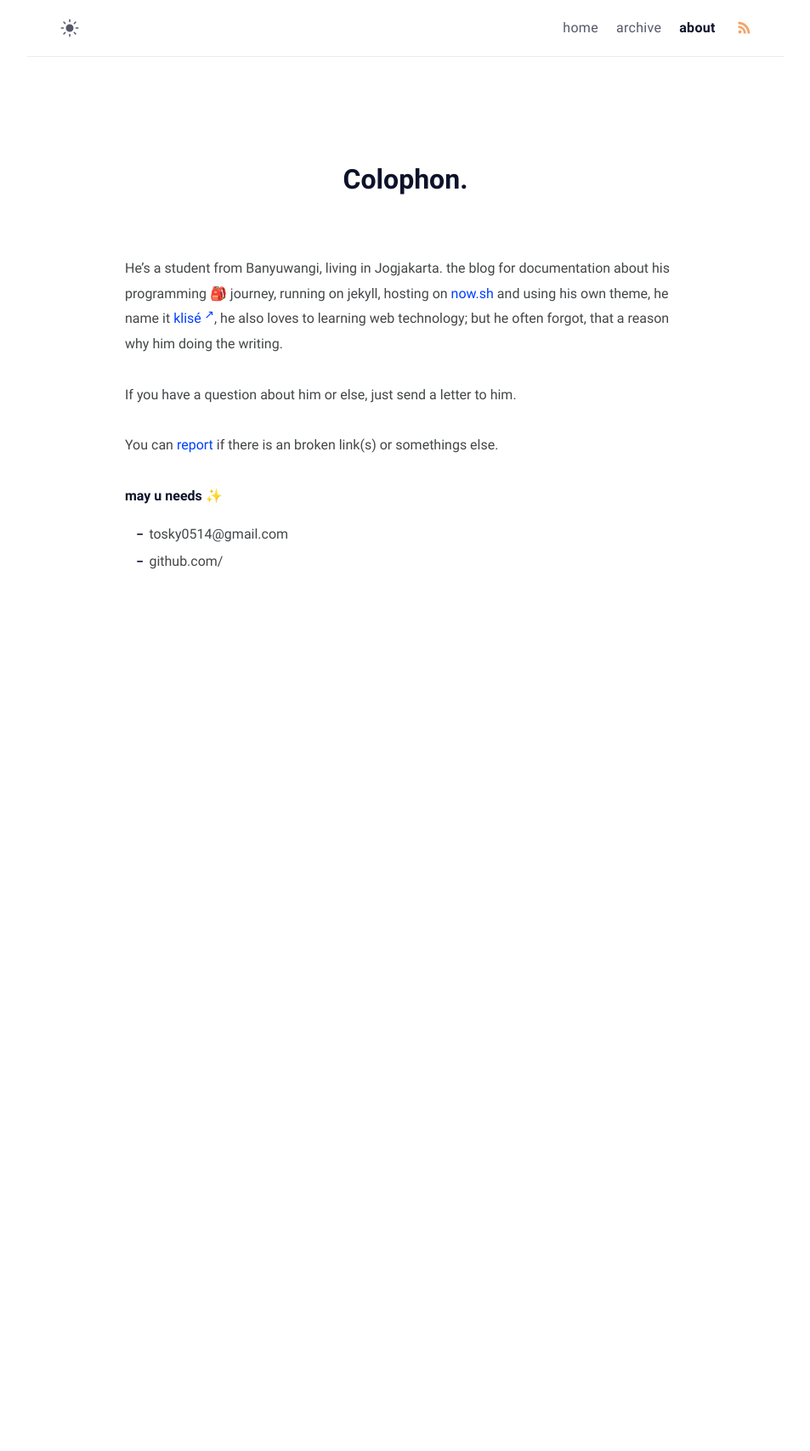
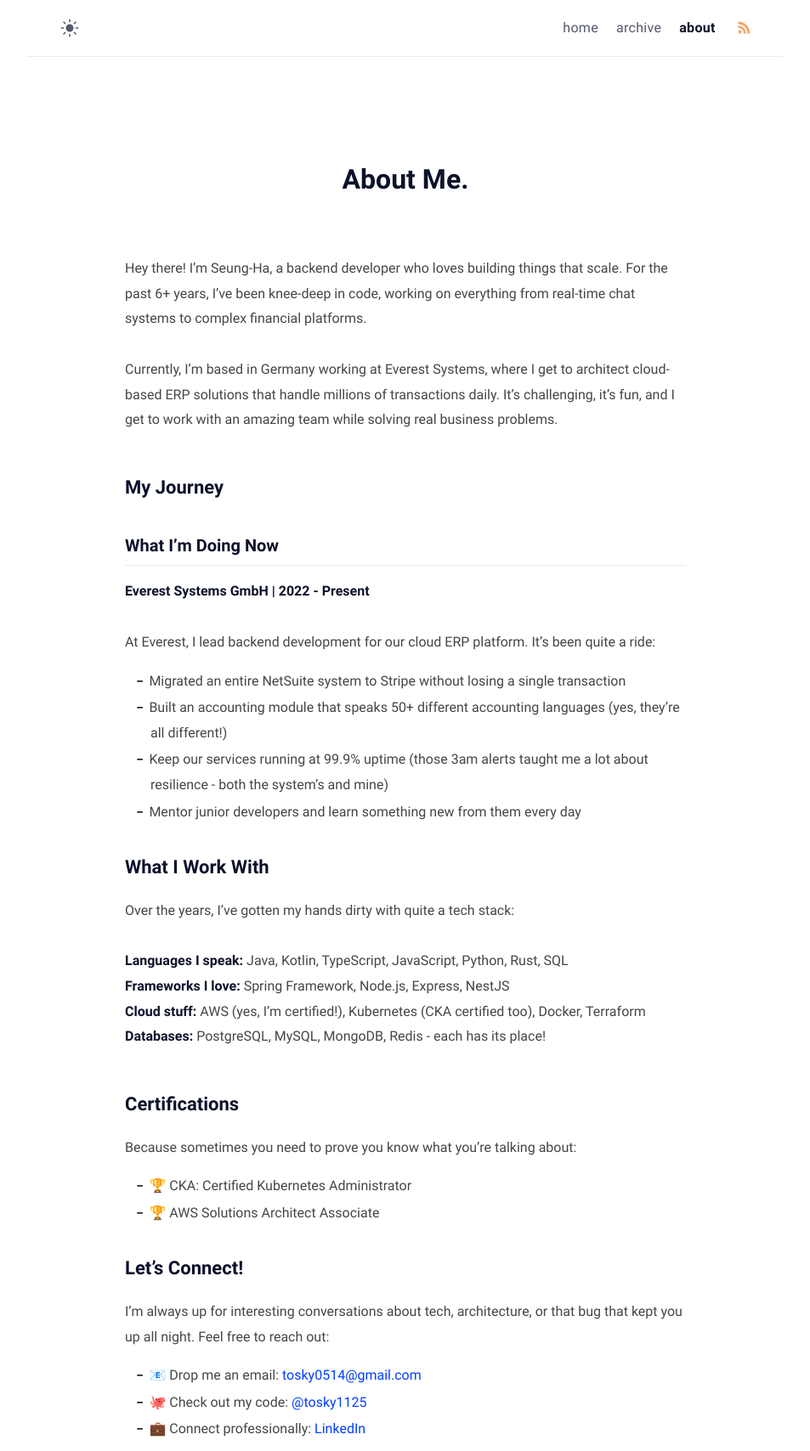
Before and after one commit to tosky1125/tosky1125.github.io, a Jekyll site: the page built from about.markdown, in a window 1280 px wide. Shown: the whole page at 85% size, without its empty margins (163-1116 px from the left). Built offline with Jekyll 4.4.1, drawn with Linux system fonts in a browser that asks for light colours; before the commit the page ends 900 px from its top, so only the background shows below that.

Commit message:
Fix: Update about page and clean up unnecessary files
- Fix about page content display issue
- Remove duplicate about.md file
- Change blog post date to 2021
- Remove Korean welcome post
- Update Gemfile for GitHub Pages compatibility
- Fix author avatar conditional display

```diff
--- a/Gemfile
+++ b/Gemfile
@@ -7,12 +7,12 @@ source "https://rubygems.org"
 #
 # This will help ensure the proper Jekyll version is running.
 # Happy Jekylling!
-gem "jekyll", "~> 4.2.2"
+# gem "jekyll", "~> 4.2.2"
 # This is the default theme for new Jekyll sites. You may change this to anything you like.
 gem "minima", "~> 2.5"
 # If you want to use GitHub Pages, remove the "gem "jekyll"" above and
 # uncomment the line below. To upgrade, run `bundle update github-pages`.
-# gem "github-pages", group: :jekyll_plugins
+gem "github-pages", group: :jekyll_plugins
 # If you have any plugins, put them here!
 group :jekyll_plugins do
   gem "jekyll-feed", "~> 0.12"
--- a/_config.yml
+++ b/_config.yml
@@ -32,6 +32,7 @@ theme: minima
 author:
   name: Shawn Han
   email: tosky0514@gmail.com
+  bio: Backend Developer | Building scalable systems
 plugins:
   - jekyll-feed
 
--- a/_includes/author.html
+++ b/_includes/author.html
@@ -1,9 +1,11 @@
 <div class="author">
+  {% if site.author.avatar %}
   <img
     class="author-avatar"
     src="{{ site.author.avatar }}"
     alt="{{ site.author.username }}"
   />
+  {% endif %}
   <h2 class="author-name">{{ site.author.name }}</h2>
   <p class="author-bio">{{ site.author.bio }}</p>
 </div>
--- a/about.markdown
+++ b/about.markdown
@@ -1,10 +1,8 @@
 ---
 layout: page
-title: About
+title: About Me
 permalink: /about/
 ---
-
-# About Me
 
 Hey there! I'm Seung-Ha, a backend developer who loves building things that scale. For the past 6+ years, I've been knee-deep in code, working on everything from real-time chat systems to complex financial platforms.
 
--- a/about.md
+++ /dev/null
@@ -1,18 +0,0 @@
----
-title: Colophon
-permalink: /about/
-layout: page
-excerpt: Hello peeps, I'm student of computer science from Banyuwangi, living in Jogjakarta. This blog for documentation about my programming journey, running on jekyll, hosting on netlify and using my own simple theme.
-comments: false
----
-
-He's a student from Banyuwangi, living in Jogjakarta. the blog for documentation about his programming 🎒 journey, running on jekyll, hosting on [now.sh](http://now.sh) and using his own theme, he name it <a href="https://github.com/piharpi/jekyll-klise" target="_blank" rel="noopener">klisé</a>, he also loves to learning web technology; but he often forgot, that a reason why him doing the writing.
-
-If you have a question about him or else, just send a letter to him.
-
-You can [report](http://github.com/piharpi/jekyll-klise/issues/new) if there is an broken link(s) or somethings else.
-
-**may u needs ✨**
-
-- {{ site.author.email }}
-- github.com/{{ site.author.github }}
```
Also changed, not shown: _posts/2021-06-15-in-memory-test-environment.md (renamed from _posts/2025-01-06-in-memory-test-environment.md, +1 -1 lines), _posts/2025-01-06-welcome-to-my-blog.md (deleted, +0 -32 lines).
